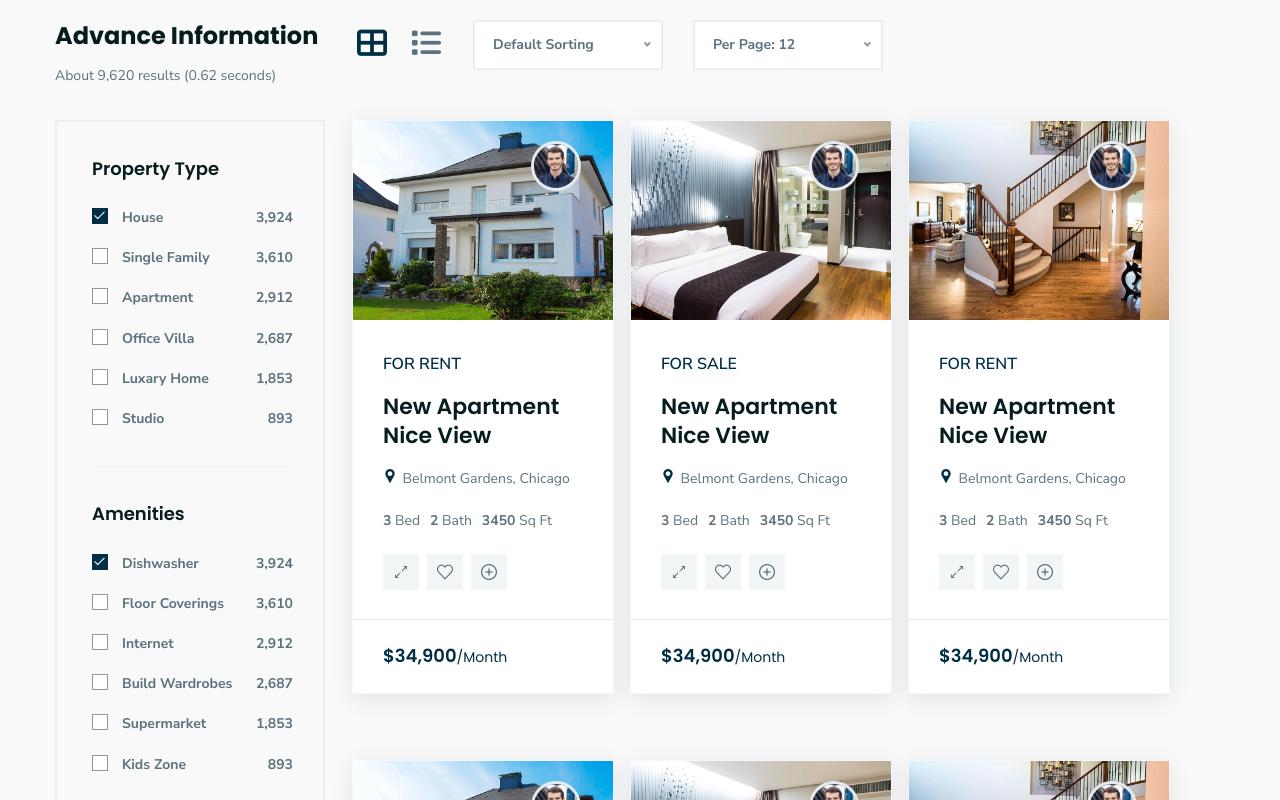
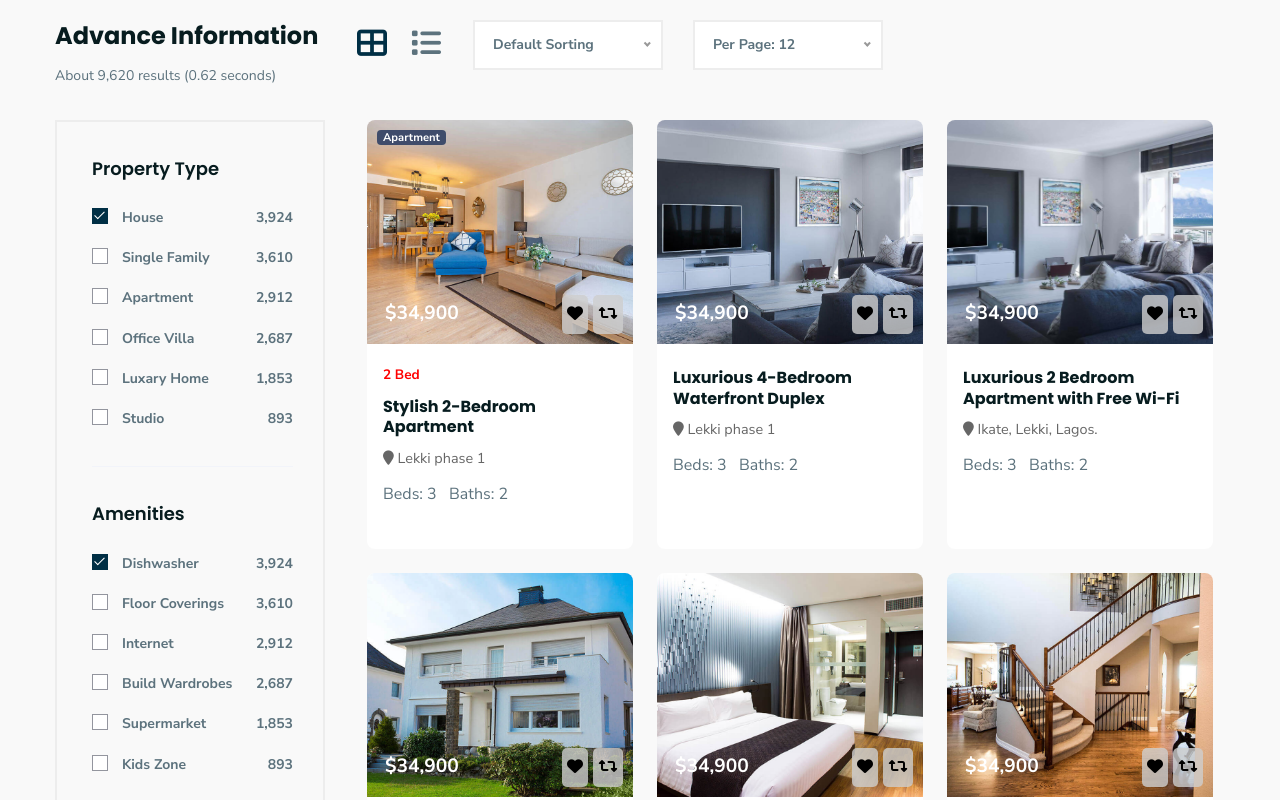
Before and after one commit to chinemerem2525/Ideal-Properties-Real-estate-Marketplace, an Angular app: page /short-stay in a window 1280 px wide. Shown: the part 680-1480 px from the top of the page. Built offline with nearby package versions, Linux system fonts and the light colour scheme.

Commit message:
Monday-section5

```diff
--- a/src/app/shared/components/all-shortlets/all-shortlets.component.html
+++ b/src/app/shared/components/all-shortlets/all-shortlets.component.html
@@ -1,44 +1,32 @@
-<div class="property-grid-wrapper">
-  <div class="property-card" *ngFor="let property of properties">
-    <div class="ltn__product-item ltn__product-item-4 ltn__product-item-5 text-center---">
-      <div class="product-img">
-        <a href="product-details.html"><img [src]="property.image" alt="property image" /></a>
-        <div class="real-estate-agent">
-          <div class="agent-img">
-            <a href="team-details.html"><img [src]="property.agentImage" alt="agent image" /></a>
+
+
+<section class="luxury-listings">
+  <div class="container">
+    <div class="carousel-wrapper carousel">
+      <div class="property-card property-item" *ngFor="let property of properties">
+        <div class="image-wrapper">
+          <img [src]="property.image" alt="Property image">
+          <div class="badges">
+            <span class="badge" *ngFor="let badge of property.badges">{{ badge }}</span>
+          </div>
+          <div class="price">{{ property.price }}</div>
+          <div class="icons">
+            <button class="icon"><i class="fa fa-heart"></i></button>
+            <button class="icon"><i class="fa fa-retweet"></i></button>
           </div>
         </div>
-      </div>
-      <div class="product-info">
-        <div class="product-badge">
-          <ul>
-            <li class="sale-badg">{{ property.badge }}</li>
-          </ul>
-        </div>
-        <h2 class="product-title"><a href="product-details.html">{{ property.title }}</a></h2>
-        <div class="product-img-location">
-          <ul>
-            <li><a href="locations.html"><i class="flaticon-pin"></i> {{ property.location }}</a></li>
-          </ul>
-        </div>
-        <ul class="ltn__list-item-2--- ltn__list-item-2-before--- ltn__plot-brief">
-          <li><span>{{ property.beds }}</span> Bed</li>
-          <li><span>{{ property.baths }}</span> Bath</li>
-          <li><span>{{ property.squareFt }}</span> Sq Ft</li>
-        </ul>
-        <div class="product-hover-action">
-          <ul>
-            <li><a href="#" title="Quick View" data-bs-toggle="modal" data-bs-target="#quick_view_modal"><i class="flaticon-expand"></i></a></li>
-            <li><a href="#" title="Wishlist" data-bs-toggle="modal" data-bs-target="#liton_wishlist_modal"><i class="flaticon-heart-1"></i></a></li>
-            <li><a href="product-details.html" title="Product Details"><i class="flaticon-add"></i></a></li>
-          </ul>
-        </div>
-      </div>
-      <div class="product-info-bottom">
-        <div class="product-price">
-          <span>{{ property.price }}<label>{{ property.priceLabel }}</label></span>
+        <div class="property-details">
+          <span class="type" [class.red-text]="property.type === 'Terraced'">{{ property.type }}</span>
+          <a [routerLink]="['/listings/property-details', property.id]">
+            <h3>{{ property.title }}</h3>
+          </a>
+          <p class="location"><i class="fa fa-map-marker"></i> {{ property.location }}</p>
+          <p>Beds: {{ property.beds }} &nbsp; Baths: {{ property.baths }}</p>
         </div>
       </div>
     </div>
   </div>
-</div>
+</section>
+
+
+<!-- Related-listings-->
--- a/src/app/shared/components/all-shortlets/all-shortlets.component.scss
+++ b/src/app/shared/components/all-shortlets/all-shortlets.component.scss
@@ -1,19 +1,142 @@
-.property-grid-wrapper {
-  display: flex;
-  flex-wrap: wrap;
-  gap: 1rem;
-  // justify-content: center;
+.luxury-listings {
+  text-align: center;
+
+
+  .title {
+    font-size: 2rem;
+    font-weight: bold;
+    margin-top: 4rem;
+  }
+
+  .subtitle {
+    color: #777;
+    margin-bottom: 2rem;
+  }
+
+  .listings-grid {
+    display: grid;
+    grid-template-columns: repeat(auto-fill, minmax(250px, 1fr));
+    gap: 1.5rem;
+
+    @media (min-width: 768px) {
+      grid-template-columns: repeat(2, 1fr);
+    }
+
+    @media (min-width: 1024px) {
+      grid-template-columns: repeat(4, 1fr);
+    }
+  }
 
   .property-card {
-    flex: 0 0 calc(33.333% - 30px); // 3 per row with spacing
-    box-sizing: border-box;
+    border-radius: 8px;
+    overflow: hidden;
+    background-color: #f9f9f9;
+    // box-shadow: 0 2px 8px rgba(0, 0, 0, 0.1);
+    text-align: left;
 
-    @media (max-width: 1024px) {
-      flex: 0 0 calc(50% - 20px); // 2 per row
+    .image-wrapper {
+      position: relative;
+
+      img {
+        width: 100%;
+        height: 14rem;
+        object-fit: cover;
+         background-color: rgba(0, 0, 0, 0.6); /* Black with 60% opacity */
+      }
+
+      .badges {
+        position: absolute;
+        top: 10px;
+        left: 10px;
+        display: flex;
+        gap: 5px;
+        flex-wrap: wrap;
+
+        .badge {
+          background: #3f4c6b;
+          color: #fff;
+          font-size: 0.7rem;
+          padding: 2px 6px;
+          border-radius: 4px;
+        }
+
+      }
+
+      .price {
+        position: absolute;
+        bottom: 10px;
+        left: 10px;
+        font-weight: bold;
+        font-size: 1.2rem;
+        color: white;
+        // background: rgba(0,0,0,0.6);
+        padding: 0.2rem 0.5rem;
+        border-radius: 4px;
+      }
+
+      .icons {
+        position: absolute;
+        bottom: 10px;
+        right: 10px;
+        display: flex;
+        gap: 5px;
+
+        .icon {
+          background: rgba(207, 207, 207, 0.8);
+          border: none;
+          border-radius: 5px;
+          padding: 5px;
+          cursor: pointer;
+        }
+      }
     }
 
-    @media (max-width: 600px) {
-      flex: 0 0 100%; // 1 per row
+    .property-details {
+      padding: 1rem 1rem;
+      text-align: left;
+
+
+      .type {
+        font-weight: bold;
+        font-size: 0.85rem;
+        color: red;
+      }
+
+      .red-text {
+        color: red;
+      }
+
+      h3 {
+        font-size: 1rem;
+        margin: 0.5rem 0;
+      }
+
+      .location {
+        font-size: 0.9rem;
+        color: #666;
+        margin-bottom: 0.5rem;
+      }
     }
   }
 }
+
+.carousel-wrapper.carousel {
+  display: grid;
+  grid-template-columns: repeat(3, 1fr);
+  gap: 24px;
+
+  @media (max-width: 1024px) {
+    grid-template-columns: repeat(2, 1fr);
+  }
+
+  @media (max-width: 768px) {
+    grid-template-columns: 1fr;
+  }
+
+  .property-card {
+    background: #fff;
+    border-radius: 8px;
+    overflow: hidden;
+    transition: transform 0.3s ease;
+  }
+}
--- a/src/app/shared/components/all-shortlets/all-shortlets.component.ts
+++ b/src/app/shared/components/all-shortlets/all-shortlets.component.ts
@@ -8,22 +8,23 @@ import { Component, OnInit } from '@angular/core';
 export class AllShortletsComponent implements OnInit {
 properties = [
   {
-    image: '../../assets/img/product-3/1.jpg',
-    agentImage: '../../assets/img/blog/author.jpg',
-    title: 'New Apartment Nice View',
-    location: 'Belmont Gardens, Chicago',
+    id: '678564',
+    image: '../../assets/img/gallery/10.jpg',
+    title: 'Stylish 2-Bedroom Apartment',
+    location: 'Lekki phase 1',
     beds: 3,
     baths: 2,
+    type: '2 Bed',
+    badges: ['Apartment'],
     squareFt: 3450,
     badge: 'For Rent',
     price: '$34,900',
     priceLabel: '/Month'
   },
   {
-    image: '../../assets/img/product-3/2.jpg',
-    agentImage: '../../assets/img/blog/author.jpg',
-    title: 'New Apartment Nice View',
-    location: 'Belmont Gardens, Chicago',
+    image: '../../assets/img/img-slide/21.jpg',
+    title: 'Luxurious 4-Bedroom Waterfront Duplex',
+    location: 'Lekki phase 1',
     beds: 3,
     baths: 2,
     squareFt: 3450,
@@ -32,10 +33,9 @@ properties = [
     priceLabel: '/Month'
   },
   {
-    image: '../../assets/img/product-3/3.jpg',
-    agentImage: '../../assets/img/blog/author.jpg',
-    title: 'New Apartment Nice View',
-    location: 'Belmont Gardens, Chicago',
+    image: '../../assets/img/img-slide/32.jpg',
+    title: 'Luxurious 2 Bedroom Apartment with Free Wi-Fi',
+    location: 'Ikate, Lekki, Lagos.',
     beds: 3,
     baths: 2,
     squareFt: 3450,
@@ -45,8 +45,7 @@ properties = [
   },
     {
     image: '../../assets/img/product-3/1.jpg',
-    agentImage: '../../assets/img/blog/author.jpg',
-    title: 'New Apartment Nice View',
+    title: '2 Bedroom Apartment With Bq',
     location: 'Belmont Gardens, Chicago',
     beds: 3,
     baths: 2,
```
